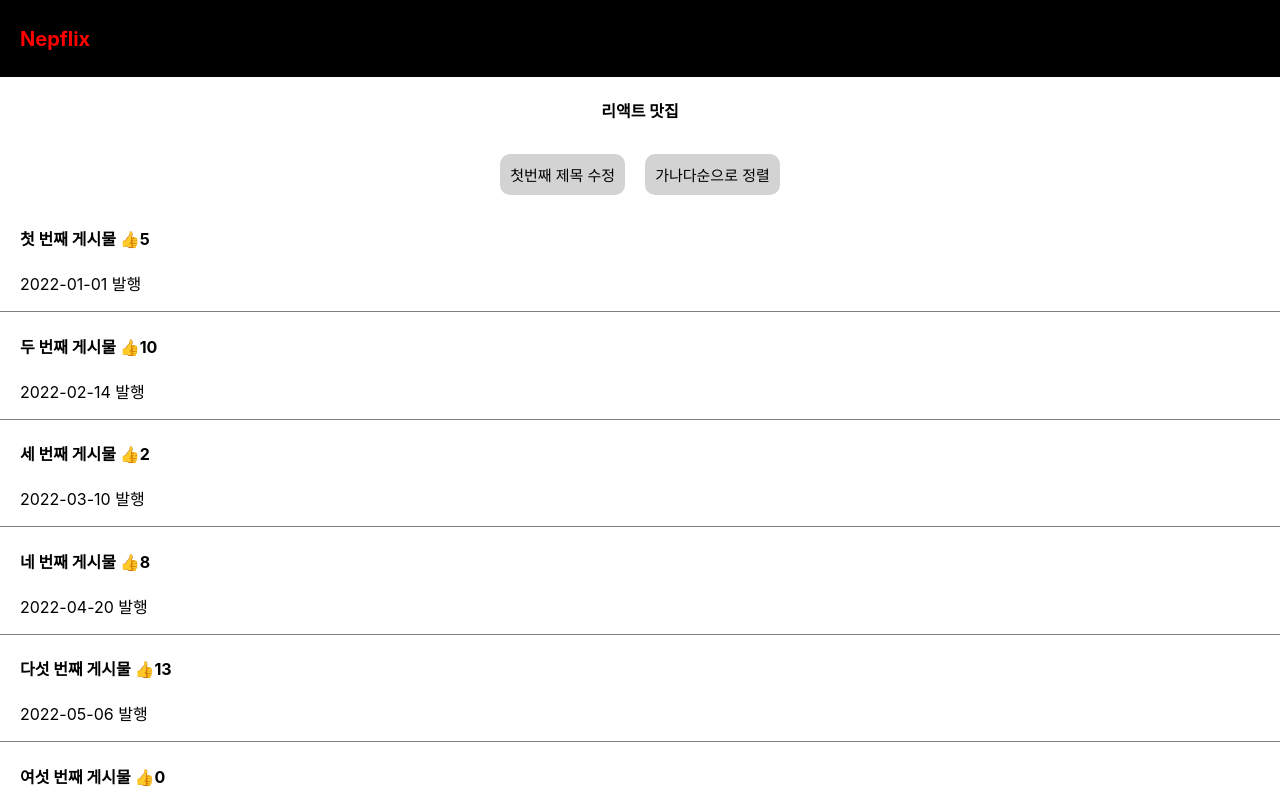
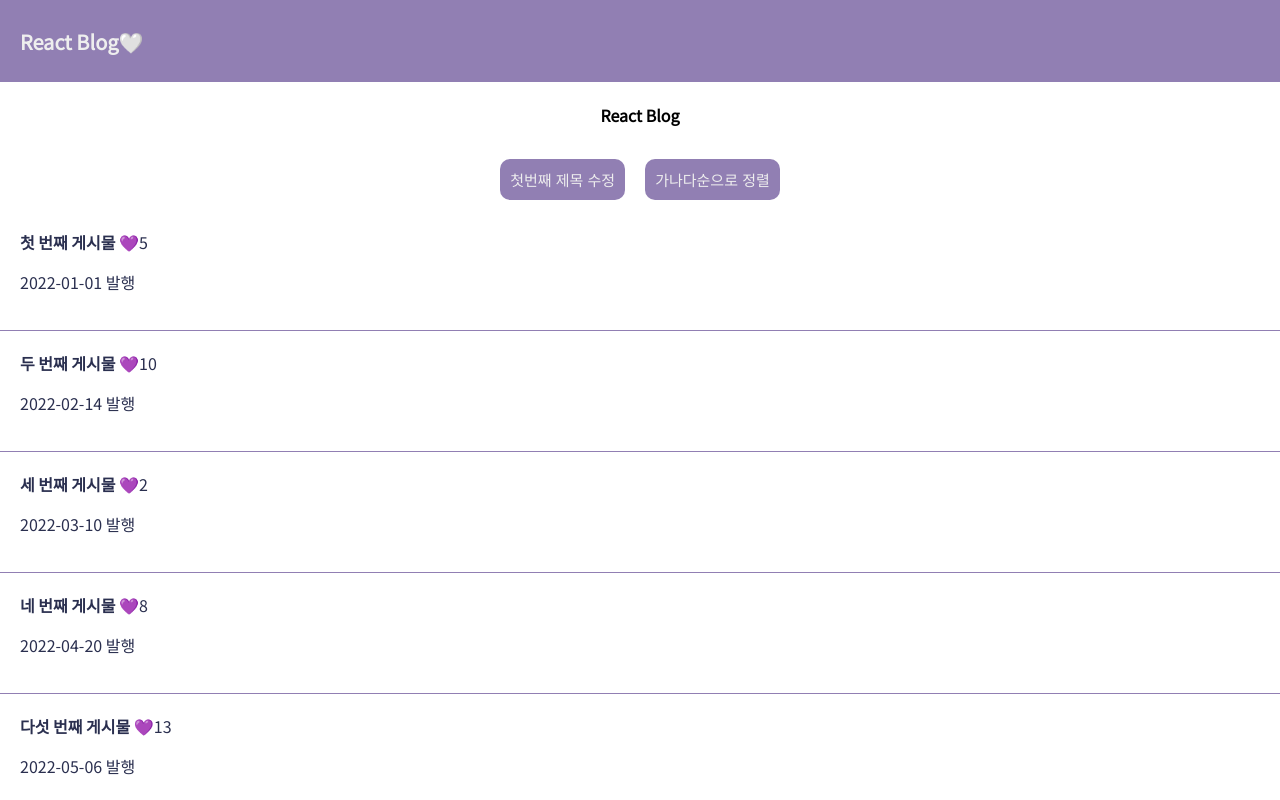
Before and after one commit to beans3/week2, a React (Create React App) app: page / in a window 1280 px wide. Shown: the top 800 px of the page. Built offline with nearby package versions, Linux system fonts and the light colour scheme.

Commit message:
2023-04-19 폰트랑 요소 색상 바꾸고 좋아요 버튼 오류 수정

```diff
--- a/src/App.css
+++ b/src/App.css
@@ -1,3 +1,9 @@
+@import url('https://fonts.googleapis.com/css2?family=Noto+Sans+KR&display=swap');
+
+body {
+  font-family: 'Noto Sans KR', sans-serif;
+}
+
 .App {
   text-align: center;
 }
@@ -43,7 +49,7 @@ div {
 
 .black-nav {
   display: flex;
-  background: black;
+  background: #917FB3;
   width: 100%;
   color: white;
   padding-left: 20px;
@@ -52,26 +58,33 @@ div {
 .list {
   padding-left: 20px;
   text-align: left;
-  border-bottom: 1px solid grey;
+  border-bottom: 1px solid #917FB3;
   cursor: pointer;
+  color: #2A2F4F;
+  padding: 20px;
+}
+
+.list h4 {
+  display: inline;
 }
 
 .modal {
   margin-top: 20px;
   padding: 20px;
-  background: #eee;
+  background: #2A2F4F;
   text-align: left;
 }
 
 .btn {
   border-radius: 10px;
   border: none;
-  background-color: lightgray;
+  background-color: #917FB3;
   padding: 10px;
   margin: 10px;
   font-size: 15px;
   cursor: pointer;
   text-decoration: none;
+  color: #eee;
 }
 .btn:visited {
   color: #eee;
@@ -79,5 +92,6 @@ div {
 }
 
 .btn:hover {
-  background-color: cornflowerblue;
+  background-color: #FDE2F3;
+  color: #2A2F4F;
 }
--- a/src/App.js
+++ b/src/App.js
@@ -17,7 +17,7 @@ function App() {
     { id: uuidv4(), title: "아홉 번째 게시물", date: "2022-09-23", likes: 4, content: "아홉 번째 게시물 내용입니다." },
     { id: uuidv4(), title: "열 번째 게시물", date: "2022-10-31", likes: 1, content: "열 번째 게시물 내용입니다." }
   ];
-  let post = '리액트 맛집';
+  let post = 'React Blog';
   let [postList, updatePost] = useState(posts);
   let [modal, showModal] = useState(false);
   let [modalId, setModalId] = useState('');
@@ -53,7 +53,7 @@ function App() {
   return (
     <div className="App">
       <div className='black-nav'>
-        <h4 style={{color: 'red', fontSize: '20px'}}>Nepflix</h4>
+        <h4 style={{color: '#eee', fontSize: '20px'}}>React Blog🤍</h4>
       </div>
       <h4 id={post}>{post}</h4>
       <button className='btn' onClick={ () => {
@@ -92,8 +92,8 @@ function App() {
         // map으로 배열 리스트 반복
         postList.map(posts => (
             <div key={posts.id}>
-              <div className='list' onClick={ () => openPost(posts.id) }>
-                <h4>{ posts.title } <span onClick={ () => { updateLikeCount(post.id) } }>👍</span>{ posts.likes }</h4>
+              <div className='list'>
+                <h4 onClick={ () => openPost(posts.id) }>{ posts.title }</h4> <span onClick={ () => { updateLikeCount(posts.id) } }>💜{ posts.likes }</span>
                 <p>{ posts.date } 발행</p>
               </div>
             </div>
@@ -102,7 +102,7 @@ function App() {
       }
       {
         // postList 중에 id가 modalId와 같은 요소만 props로 보냄
-        modal == false ? null : <Modal posts={ postList.find(post => post.id === modalId) } updatePost={updatePost} color={ 'skyblue' }/>
+        modal == false ? null : <Modal posts={ postList.find(post => post.id === modalId) } updatePost={updatePost} color={ 'white' }/>
       }
       <More/>
     </div>
```
